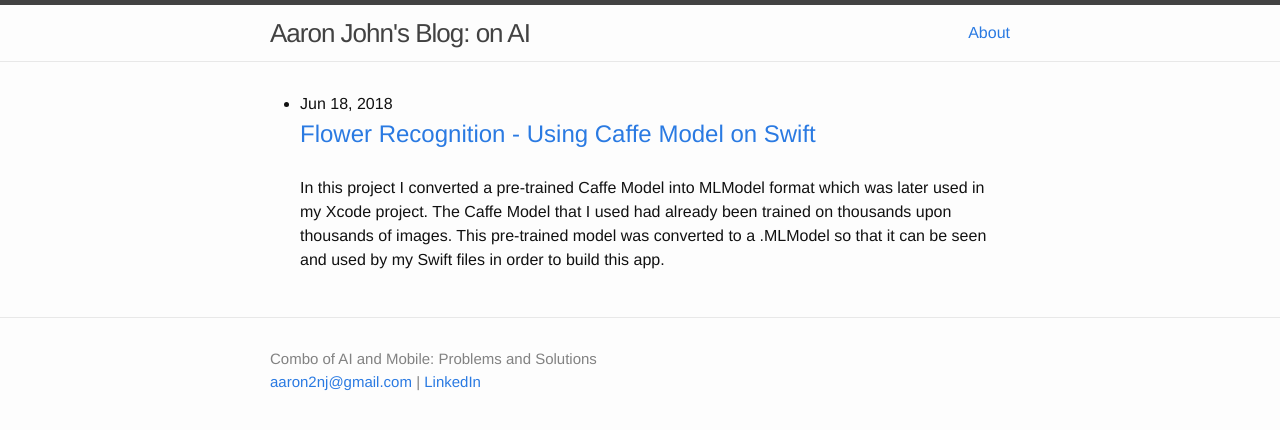
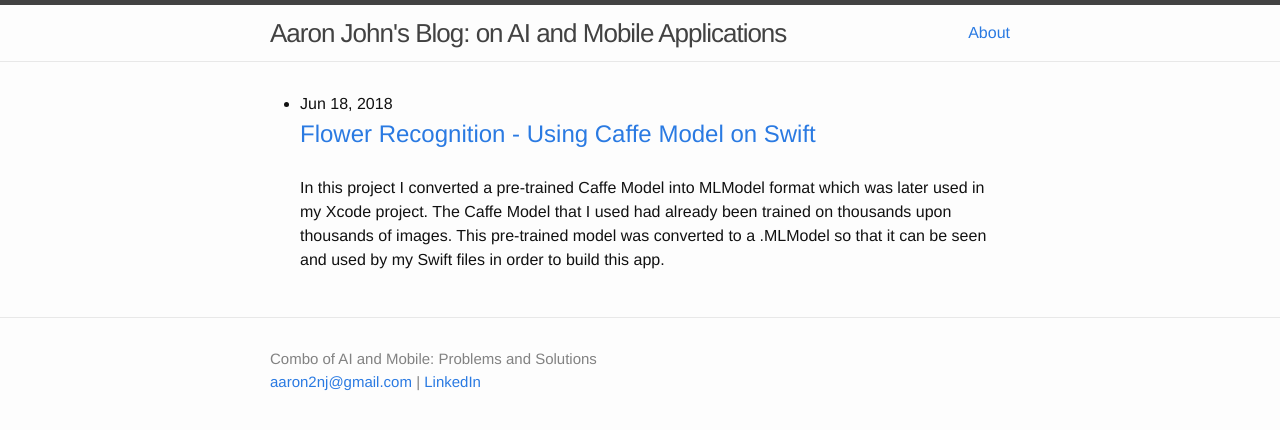
Before and after one commit to alexalwks2/aaronjohn2.github.io, a Jekyll site: the page built from index.html, in a window 1280 px wide. Shown: the top 430 px of the page. Built offline with Jekyll 4.4.1, drawn with Linux system fonts in a browser that asks for light colours.

Commit message:
Update _config.yml

```diff
--- a/_config.yml
+++ b/_config.yml
@@ -9,7 +9,7 @@
 title: Aaron John's Blog
 email: aaron2nj@gmail.com
 description: "Combo of AI and Mobile: Problems and Solutions"
-topics: "on AI"
+topics: "on AI and Mobile Applications"
 baseurl: "" # the subpath of your site, e.g. /blog
 url: "http://aaronjohn2.github.io" # the base hostname & protocol for your site
 twitter_username: aaron2john
```
